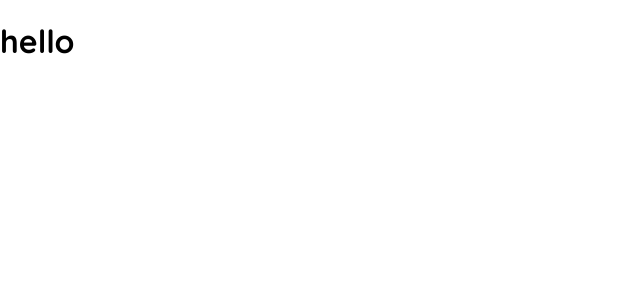
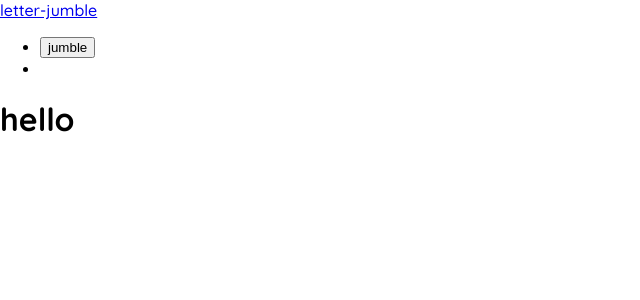
Before and after one commit to LillianLuzinsky/letter-jumble-test, a React (Create React App) app: page / in a window 1280 px wide. Shown: the top 300 px of the page, without its empty margins (0-640 px from the left). Built offline with nearby package versions, Linux system fonts and the light colour scheme.

Commit message:
started creating a toolbar

```diff
--- a/package.json
+++ b/package.json
@@ -10,6 +10,7 @@
     "react-dnd": "^10.0.2",
     "react-dnd-html5-backend": "^10.0.2",
     "react-dom": "^16.12.0",
+    "react-router-dom": "^5.1.2",
     "react-scripts": "3.3.1",
     "styled-components": "^5.0.1"
   },
--- a/src/App.js
+++ b/src/App.js
@@ -1,9 +1,11 @@
 import React from 'react';
+import Toolbar from './components/Toolbar/Toolbar'
 import './App.css';
 
 function App() {
   return (
     <React.Fragment>
+      <Toolbar/>
       <h1>hello</h1>
     </React.Fragment>
   );
--- /dev/null
+++ b/src/components/Toolbar/Toolbar.js
@@ -0,0 +1,17 @@
+import React from 'react';
+
+const toolbar = props => (
+  <header>
+    <nav>
+      <div><a href="/">letter-jumble</a></div>
+      <div>
+        <ul>
+          <li><button>jumble</button></li>
+          <li><a href="/"></a></li>
+        </ul>
+      </div>
+    </nav>
+  </header>
+);
+
+export default toolbar;
```
Also changed, not shown: 1 other file (tests, documents, lock files or other folders).
